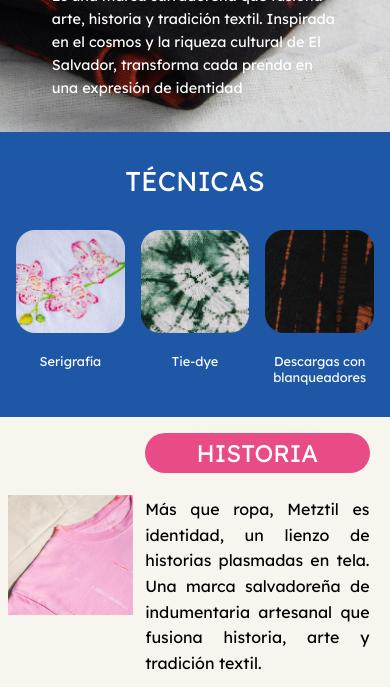
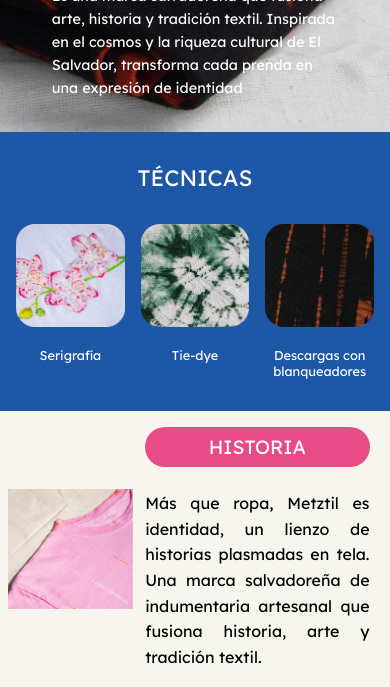
Before and after one commit to arieldiazdev28/metztil-web-page, a plain HTML site: page index.html in a window 390 px wide. Shown: the part 410-1097 px from the top of the page. Drawn offline with Linux system fonts and the light colour scheme.

Commit message:
Correción final del home

```diff
--- a/css/index.css
+++ b/css/index.css
@@ -332,7 +332,7 @@ main {
     }
 
     .titulo-tecnicas {
-        font-size: 1.7rem;
+        font-size: 1.4rem;
     }
     .contenedor-historia {
         justify-content: center;
@@ -367,7 +367,7 @@ main {
         height: 40px;
     }
 
-    .historia-titulo h1 {
+    .historia-titulo {
         font-size: 1.2rem;
     }
 
```
Also changed, not shown: contacto.html (+1 -1 lines).
